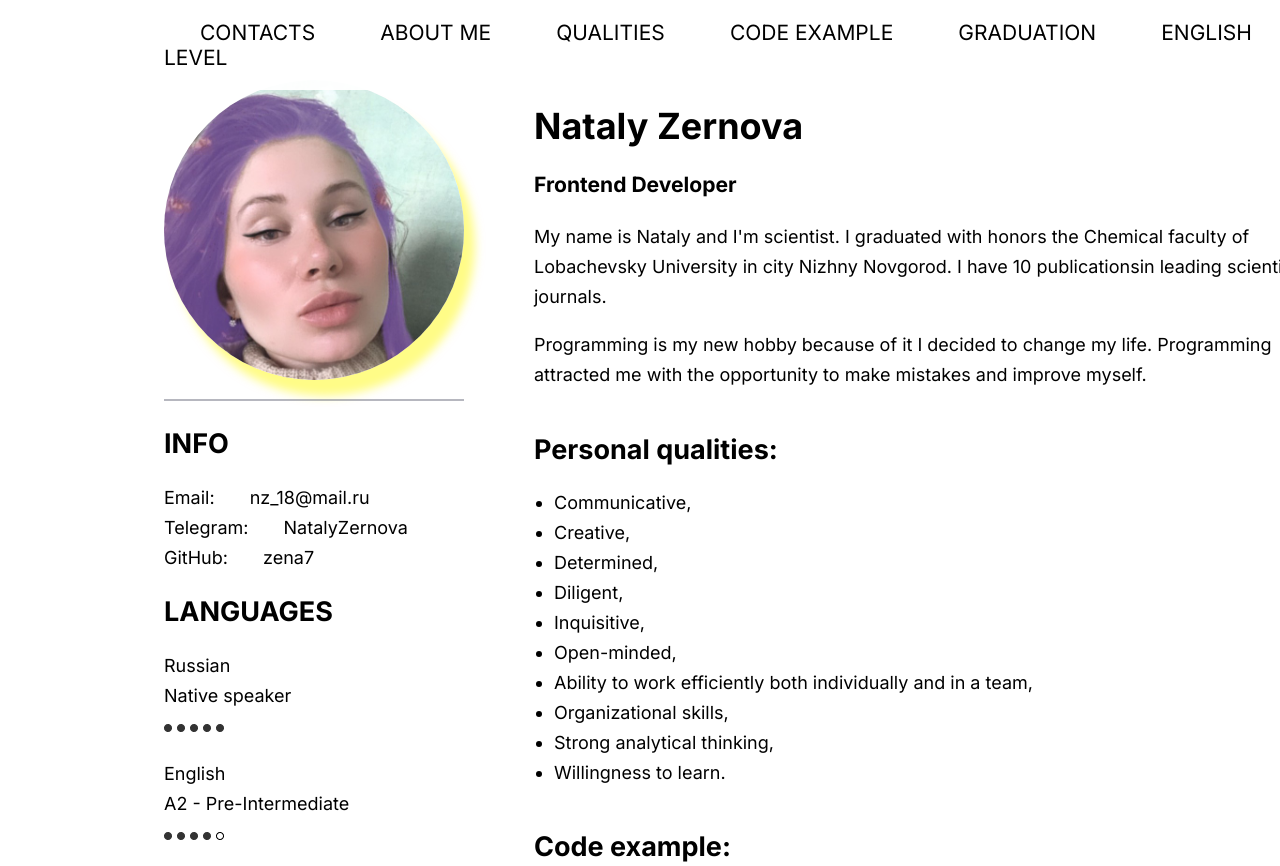
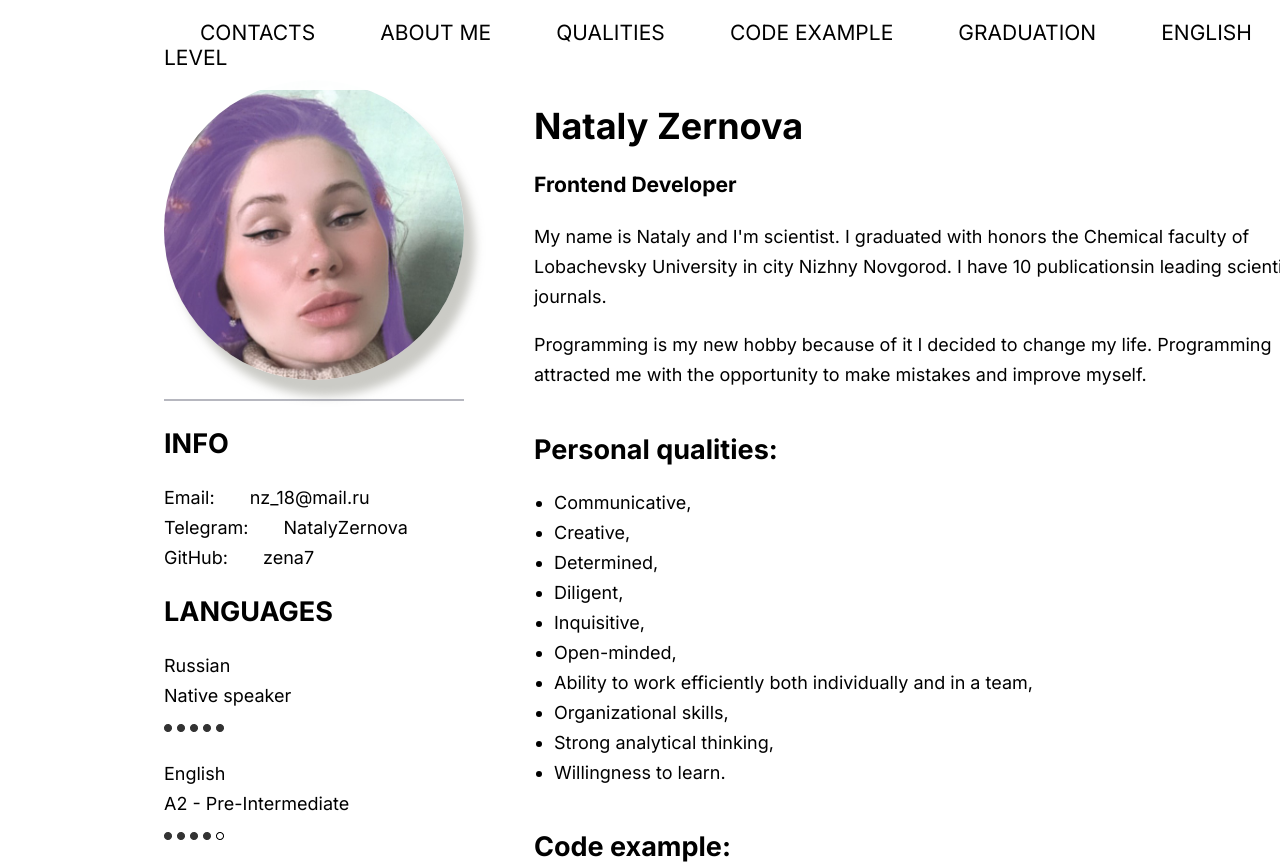
Before and after one commit to zena7/rsschool-cv, a plain HTML site: page index.html in a window 1280 px wide. Shown: the top 866 px of the page. Drawn offline with Linux system fonts and the light colour scheme.

Commit message:
refactor: update shadow-styles

```diff
--- a/style.css
+++ b/style.css
@@ -100,7 +100,7 @@
     width: 300px;
     height: 300px;
     border-radius: 50%;
-    box-shadow: 0.6em 0.9em 10px rgba(255, 250, 15,0.5);
+    box-shadow: 0.6em 0.9em 10px rgb(152 152 141 / 50%);
   }
 
   .line-pick {
```
